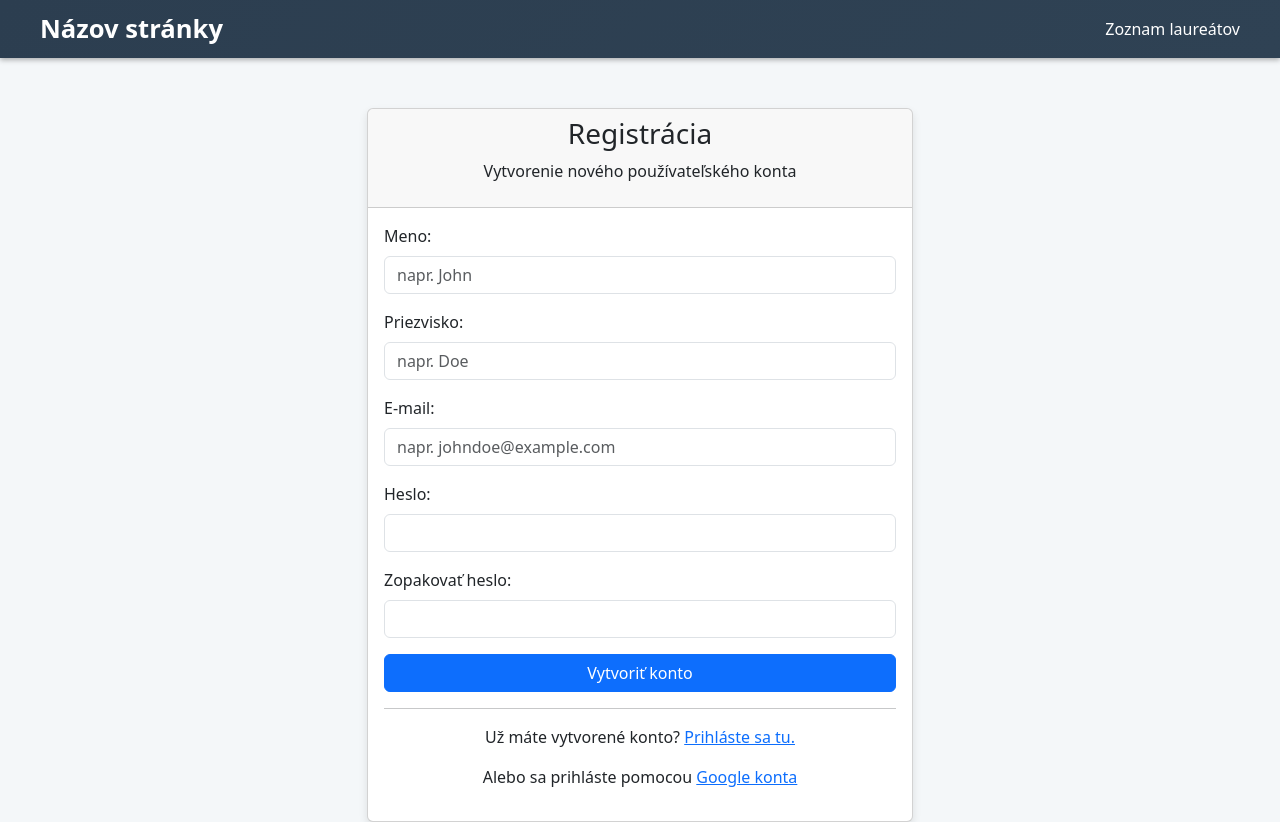
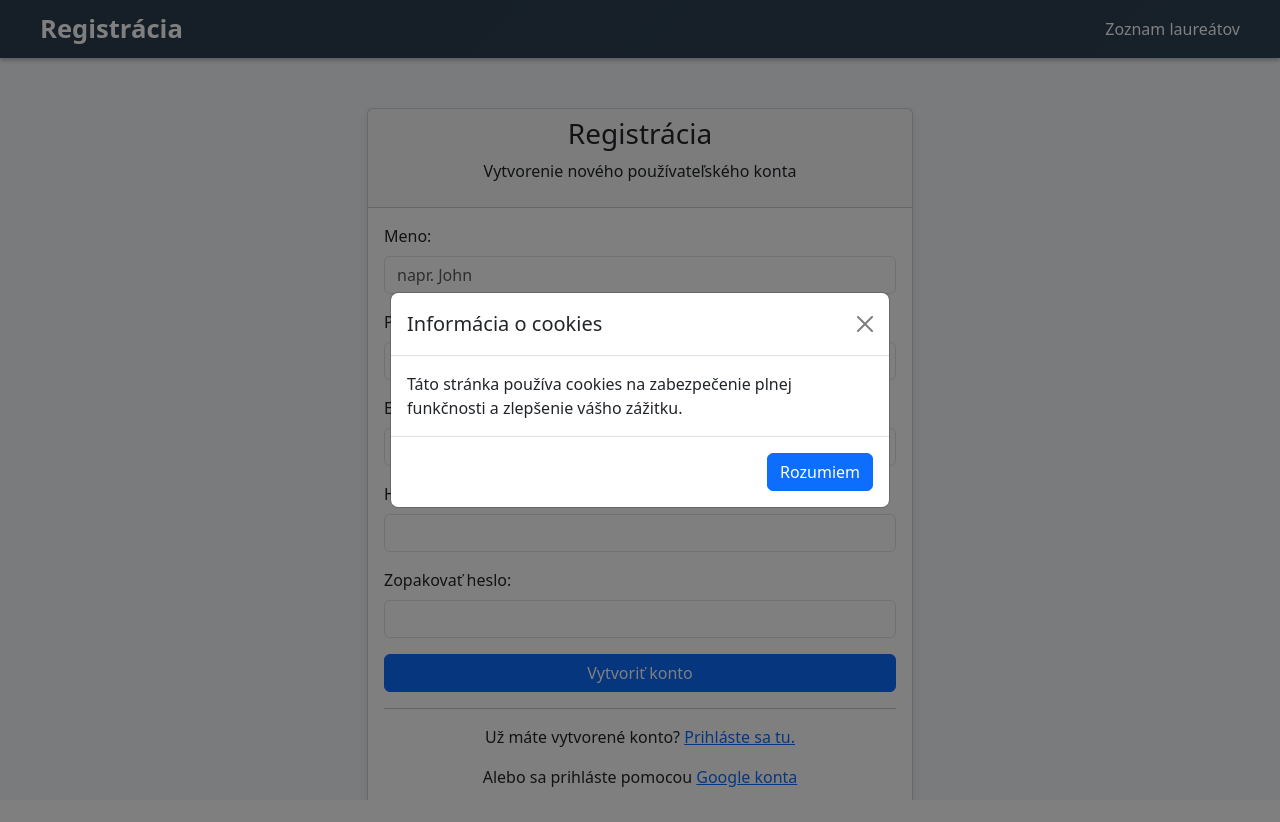
Before and after one commit to AlexLagin/webte2, a PHP site: page /register.php in a window 1280 px wide. After the commit the page ends 800 px from the top, so only its background shows below. Run offline with PHP 8.4, Linux system fonts and the light colour scheme.

Commit message:
ende schluss

```diff
--- a/zad1/register.php
+++ b/zad1/register.php
@@ -76,7 +76,6 @@ if ($_SERVER["REQUEST_METHOD"] == "POST") {
     if (isEmpty($_POST['password']) === true) {
         $errors .= "Nevyplnené heslo.\n";
     }
-    // (Nepovinné, ale vhodné: Skontrolovať aj $_POST['password2'] na server-side)
     // TODO: Implement repeat password validation on server side as well.
     // TODO: Sanitize and validate all user inputs.
 
@@ -124,7 +123,6 @@ if ($_SERVER["REQUEST_METHOD"] == "POST") {
     <link href="https://cdn.jsdelivr.net/npm/bootstrap@5.3.0/dist/css/bootstrap.min.css" rel="stylesheet">
 
     <style>
-        /* Rovnaké CSS ako v login(1).php */
         body {
             background-color: #f4f7f9;
             margin: 0;
@@ -179,12 +177,31 @@ if ($_SERVER["REQUEST_METHOD"] == "POST") {
     <!-- Navigačný bar, rovnaký ako v login(1).php -->
     <nav>
         <div class="navbar-container">
-            <div class="navbar-title">Názov stránky</div>
+            <div class="navbar-title">Registrácia</div>
             <ul class="navbar-links">
                 <li><a href="index.php">Zoznam laureátov</a></li>
             </ul>
         </div>
     </nav>
+
+    <!-- MODAL o cookies -->
+    <div class="modal fade" id="cookiesModal" tabindex="-1" aria-labelledby="cookiesModalLabel" aria-hidden="true">
+      <div class="modal-dialog modal-dialog-centered">
+        <div class="modal-content">
+          <div class="modal-header">
+            <h5 class="modal-title" id="cookiesModalLabel">Informácia o cookies</h5>
+            <button type="button" class="btn-close" data-bs-dismiss="modal" aria-label="Zavrieť"></button>
+          </div>
+          <div class="modal-body">
+            Táto stránka používa cookies na zabezpečenie plnej funkčnosti a zlepšenie vášho zážitku.
+          </div>
+          <div class="modal-footer">
+            <button type="button" class="btn btn-primary" data-bs-dismiss="modal">Rozumiem</button>
+          </div>
+        </div>
+      </div>
+    </div>
+    <!-- Koniec MODAL -->
 
     <div class="container">
       <div class="row justify-content-center">
@@ -298,12 +315,18 @@ if ($_SERVER["REQUEST_METHOD"] == "POST") {
     <!-- JavaScript validácia Mena, Priezviska, Emailu, prázdnych polí, + zopakovanie hesla -->
     <script>
       document.addEventListener('DOMContentLoaded', function() {
+        // Zobrazíme modal s cookies hneď po načítaní
+        var cookiesModal = new bootstrap.Modal(document.getElementById('cookiesModal'), {
+          keyboard: false
+        });
+        cookiesModal.show();
+
         const regForm       = document.getElementById('regForm');
         const firstName     = document.getElementById('firstname');
         const lastName      = document.getElementById('lastname');
         const emailInput    = document.getElementById('email');
         const passwordInput = document.getElementById('password');
-        const password2Input= document.getElementById('password2'); // Zopakovať heslo
+        const password2Input= document.getElementById('password2');
         const jsErrorMsg    = document.getElementById('jsErrorMsg');
 
         // Regex pre meno/priezvisko (len písmená vrátane diakritiky, bez číslic):
@@ -315,7 +338,6 @@ if ($_SERVER["REQUEST_METHOD"] == "POST") {
         const emailRegex = /^[A-Za-z0-9.]{3,}@[a-z]+\.[a-z]+$/;
 
         regForm.addEventListener('submit', function(e) {
-          // Najprv vyresetujeme obsah JS chýb
           jsErrorMsg.style.display = 'none';
           jsErrorMsg.innerHTML = '';
 
@@ -329,19 +351,19 @@ if ($_SERVER["REQUEST_METHOD"] == "POST") {
 
           // 1) Overenie, či polia nie sú prázdne
           if (!fNameVal) {
-            errors.push("Pole 'Meno' nemôže ostať prázdne.");
+            errors.push("Pole Meno nemôže ostať prázdne.");
           }
           if (!lNameVal) {
-            errors.push("Pole 'Priezvisko' nemôže ostať prázdne.");
+            errors.push("Pole Priezvisko nemôže ostať prázdne.");
           }
           if (!emailVal) {
-            errors.push("Pole 'E-mail' nemôže ostať prázdne.");
+            errors.push("Pole E-mail nemôže ostať prázdne.");
           }
           if (!passwordVal) {
-            errors.push("Pole 'Heslo' nemôže ostať prázdne.");
+            errors.push("Pole Heslo nemôže ostať prázdne.");
           }
           if (!password2Val) {
-            errors.push("Pole 'Zopakovať heslo' nemôže ostať prázdne.");
+            errors.push("Pole Zopakovať heslo nemôže ostať prázdne.");
           }
 
           // 2) Ďalšie validácie Meno/Priezvisko (len písmená + max 50 znakov)
@@ -363,7 +385,7 @@ if ($_SERVER["REQUEST_METHOD"] == "POST") {
             errors.push("Nesprávny formát emailu. Pred @ aspoň 3 znaky (A-Z, 0-9, .), po @ len malé písmená + . + malé písmená.");
           }
 
-          // 4) Kontrola zhody hesiel (ak obidve nie sú prázdne)
+          // 4) Kontrola zhody hesiel
           if (passwordVal && password2Val && (passwordVal !== password2Val)) {
             errors.push("Zadané heslá sa nezhodujú.");
           }
```
